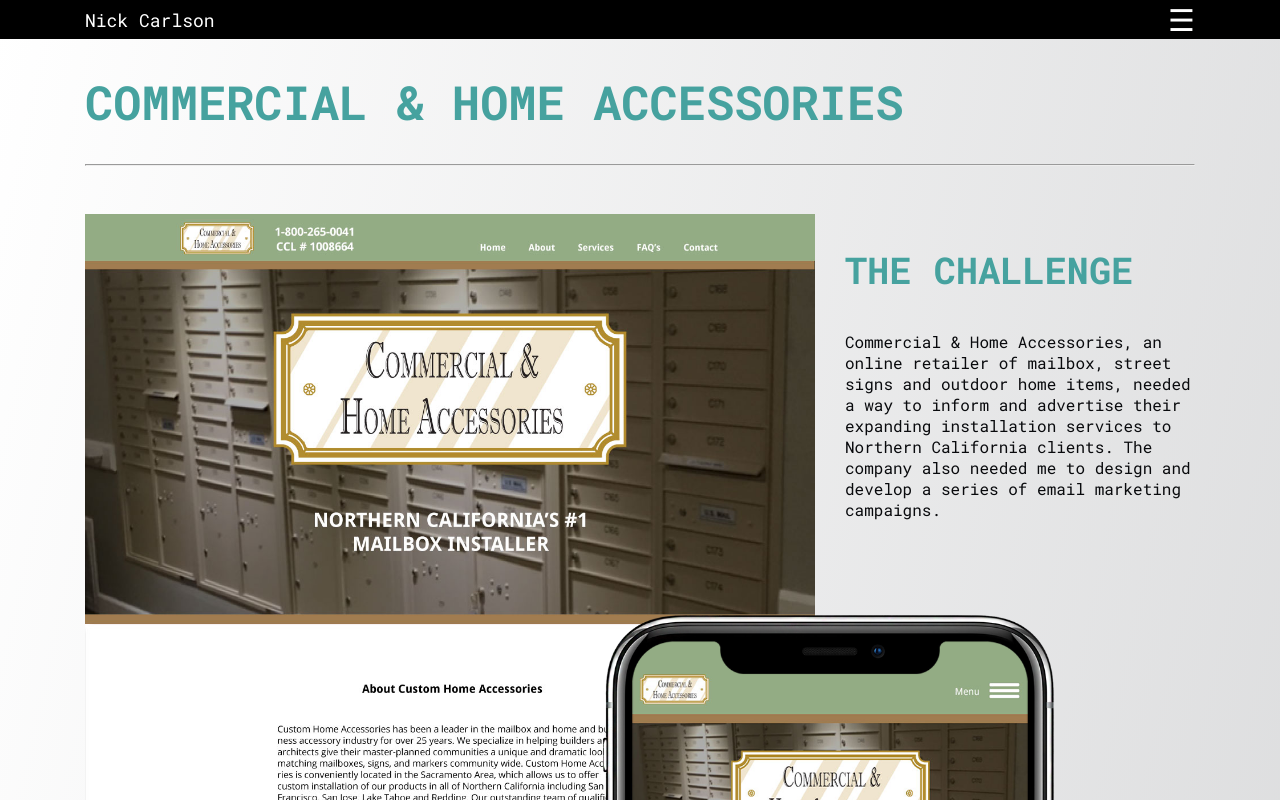
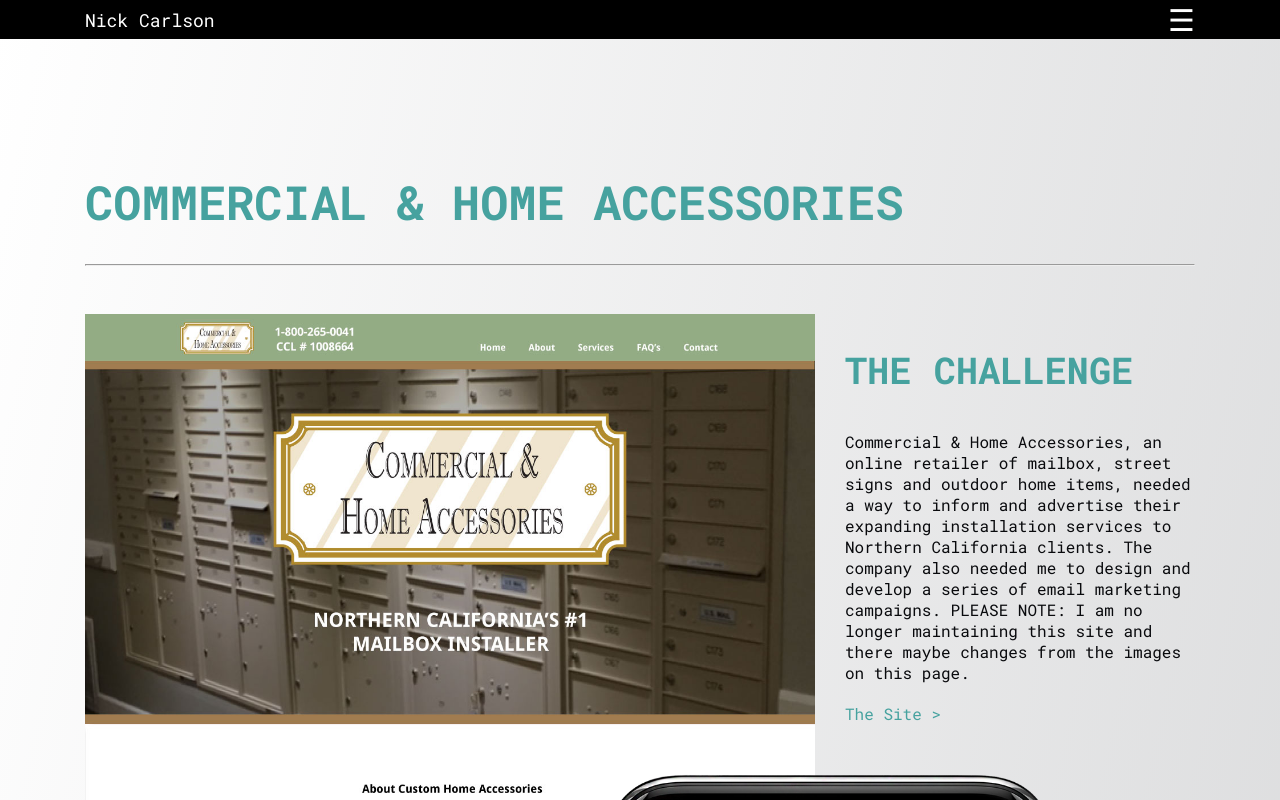
Before and after one commit to nickcarls0n/Portfolio, a React (Create React App) app: page /cha in a window 1280 px wide. Shown: the top 800 px of the page. Built offline with nearby package versions, Linux system fonts and the light colour scheme.

Commit message:
link set up

```diff
--- a/src/components/button/LinkText.tsx
+++ b/src/components/button/LinkText.tsx
@@ -6,16 +6,23 @@
   isExternal?: boolean;
   text?: string;
   link?: string;
+  style?: any;
 }
 
 const LinkText = (props: LinkTextProps) => {
-  const { isExternal, text, link = "/" } = props;
+  const { isExternal, text, link = "/", style } = props;
   return (
-    <>
-      <StyledLink to={link}>
-        See More <span>{`>`}</span>
-      </StyledLink>
-    </>
+    <div style={style}>
+      {isExternal ? (
+        <StyledLink as="a" href={link} target="_blank">
+          {text} <span>{`>`}</span>
+        </StyledLink>
+      ) : (
+        <StyledLink to={link}>
+          {text} <span>{`>`}</span>
+        </StyledLink>
+      )}
+    </div>
   );
 };
 
--- a/src/pages/Cha.tsx
+++ b/src/pages/Cha.tsx
@@ -4,11 +4,13 @@
 import Navbar from "../components/navagation/Navbar";
 import Footer from "../components/footer/Footer";
 import styled from "styled-components";
+import LinkText from "../components/button/LinkText";
 
 const Cha = () => {
   return (
     <>
       <Navbar />
+      <Spacer height="100px" />
       <div className="container">
         <div className="row">
           <div className="col">
@@ -28,8 +30,16 @@
               street signs and outdoor home items, needed a way to inform and
               advertise their expanding installation services to Northern
               California clients. The company also needed me to design and
-              develop a series of email marketing campaigns.
+              develop a series of email marketing campaigns. PLEASE NOTE: I am
+              no longer maintaining this site and there maybe changes from the
+              images on this page.
             </p>
+            <LinkText
+              text="The Site"
+              link="https://mailboxspecialties.com/"
+              style={{ marginTop: "20px" }}
+              isExternal
+            />
             <PhoneMockup src="img/design/cha/cha-install-iphone-mockup.png" />
           </div>
         </div>
@@ -117,7 +127,7 @@
 
   @media (min-width: 992px) {
     position: absolute;
-    top: 400px;
+    top: 460px;
     right: 40%;
     width: 120%;
     max-width: 488px;
--- a/src/pages/CinicBike.tsx
+++ b/src/pages/CinicBike.tsx
@@ -3,6 +3,7 @@
 import Spacer from "../components/spacer/Spacer";
 import Navbar from "../components/navagation/Navbar";
 import Footer from "../components/footer/Footer";
+import LinkText from "../components/button/LinkText";
 import styled from "styled-components";
 
 const CinicBike = () => {
@@ -29,6 +30,18 @@
               to grow big. The brand needed a logo, web and e-commerce platform
               as well as printed material and apparel designs.
             </p>
+            <LinkText
+              text="The Site"
+              link="https://cinicbikegear.com/"
+              style={{ marginTop: "20px" }}
+              isExternal
+            />
+            <LinkText
+              text="The Code"
+              link="https://github.com/nickcarls0n/Cinic"
+              style={{ marginTop: "12px" }}
+              isExternal
+            />
             <PhoneMockup src="img/design/cinic/cinic-phone-mockup.png" />
           </div>
         </div>
```
